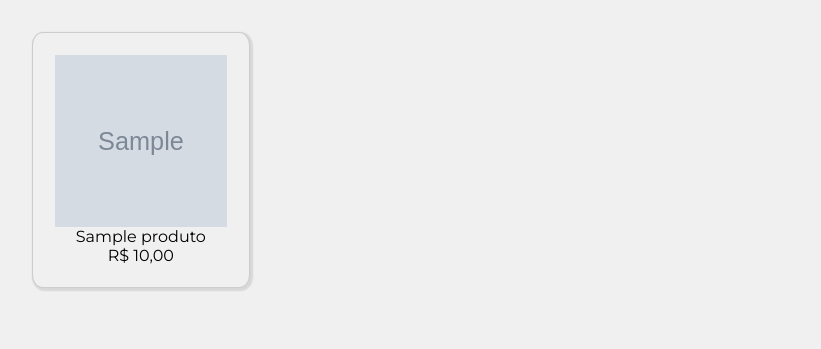
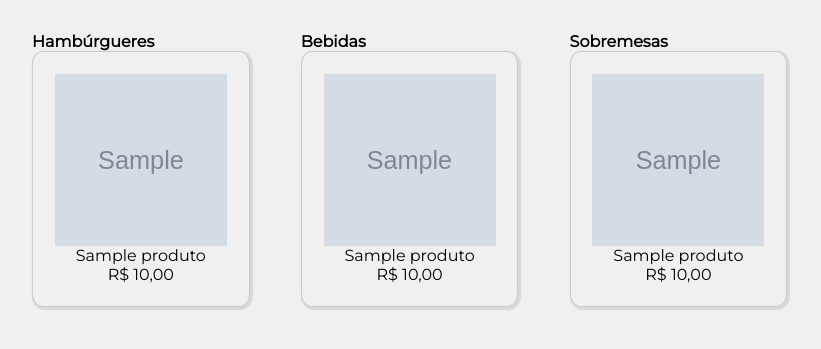
Before and after one commit to Guilherme-David/Projeto-PSI, a Flask app: template templates/produtos.html in a window 1280 px wide. Shown: the part 166-515 px from the top of the page, without its empty margins (96-917 px from the left). Run offline with Flask 3, Linux system fonts and the light colour scheme; the template is opened without the code that fills it: most values are stand-ins (such as "Sample title", 1, 10 or a date in 2020); grey boxes marked "Sample" are stand-in pictures.

Commit message:
Alterações na página de produtos. Agora é divido em categorias

```diff
--- a/templates/produtos.html
+++ b/templates/produtos.html
@@ -14,23 +14,33 @@
             {% endif %}
         </header>
         <div class="main-produtos">
-            {% for produto in produtos %}
-                <div class="produto">
-                    <span class="img"> <img src="{{ produto.imagem}}"> </span>
-                    <span class="caption">
-                        {% set preco = produto.preco|float(0) %}
-                        <p class="produtonome"> {{ produto.nome }} </p>
-                        <p class="produtopreço"> R$ {{ "{:,.2f}".format(preco).replace(",", "X").replace(".", ",").replace("X", ".") }} </p>
-                        {% if is_admin %}
-                                <form method="post" action="{{ url_for('remover', item=produto.id) }}">
-                                    <button type="submit" onclick="return confirm('Deseja mesmo remover este item?')">
-                                        &#128465;
-                                    </button>
-                                </form>
-                        {% endif %}
-                    </span>
+            <section class="sectionprodutos">
+                <h2> Hambúrgueres </h2>
+                <span class="line"> </span>
+                <div class="produtos">
+                    {% for produto in hamburguers %}
+                        {% include 'includes/produto.html' %}
+                    {% endfor %}
                 </div>
-            {% endfor %}
+            </section>
+            <section class="sectionprodutos">
+                <h2> Bebidas </h2>
+                <span class="line"> </span>
+                <div class="produtos">
+                    {% for produto in bebidas %}
+                        {% include 'includes/produto.html' %}
+                    {% endfor %}
+                </div>
+            </section>
+            <section class="sectionprodutos">
+                <h2> Sobremesas </h2>
+                <span class="line"> </span>
+                <div class="produtos">
+                    {% for produto in sobremesas %}
+                        {% include 'includes/produto.html' %}
+                    {% endfor %}
+                </div>
+            </section>
         </div>
         <div id="newproduto" class="overlay hide">
             <div class="popup-adicionar">
@@ -43,6 +53,12 @@
                     <input type="text" id="nome" required name="nome">
                     <label for="preco"> Preço produto: </label>
                     <input type="text" id="preco" required name="preco">
+                    <label for="categoria"> </label>
+                    <select name="categoria" id="categoria" required>
+                        <option value="hamburguers"> Hambúrgueres </option>
+                        <option value="sobremesas"> Sobremesas </option>
+                        <option value="bebidas"> Bebidas </option>
+                    </select>
                     <label for="url"> Imagem do Produto(URL): </label>
                     <input type="url" id="url" required name="url">
                     <button type="submit"> Adicionar</button>
```
